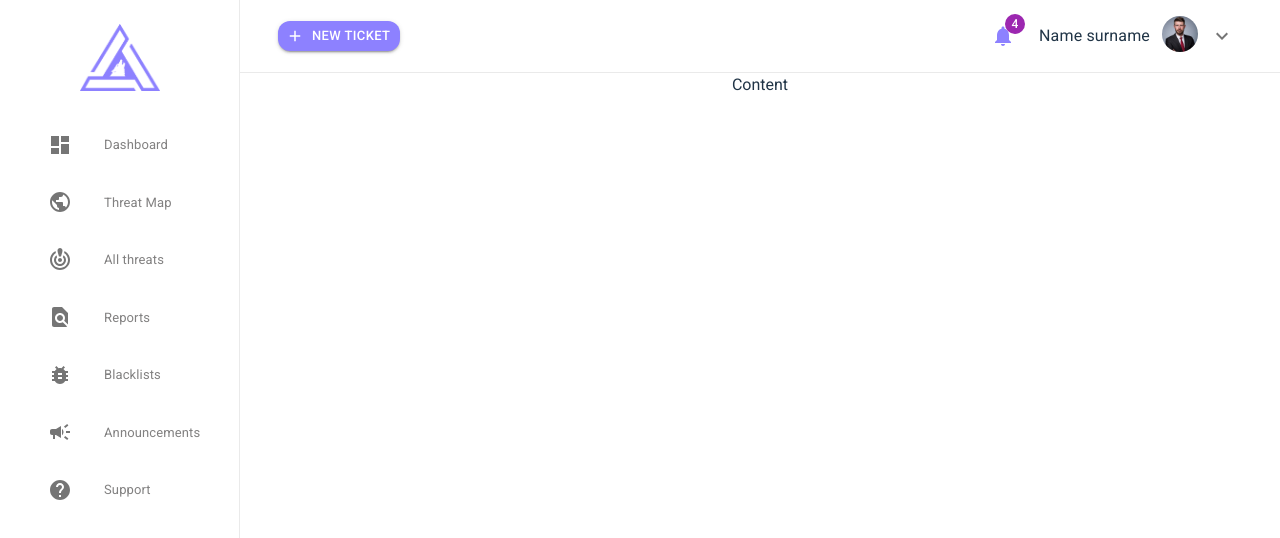
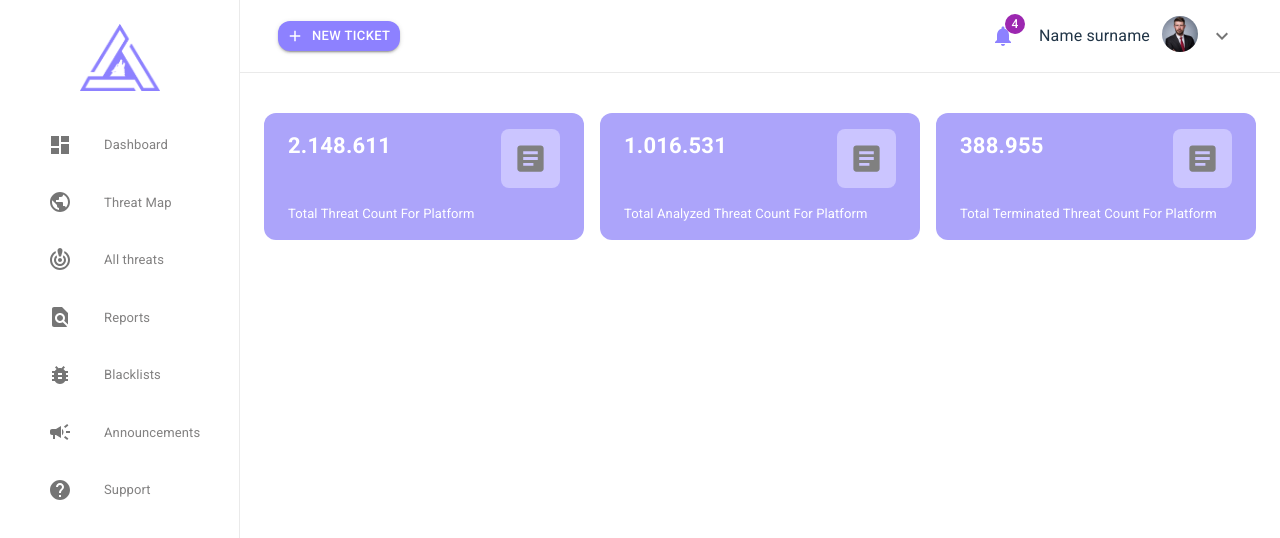
Before and after one commit to emirmorgan/mui-dashboard, a React (Vite) app: page / in a window 1280 px wide. Shown: the top 538 px of the page. Built offline with nearby package versions, Linux system fonts and the light colour scheme.

Commit message:
Design: Content / Cards

```diff
--- /dev/null
+++ b/src/components/Content/Card.jsx
@@ -0,0 +1,30 @@
+import Styles from "../../styles.module.sass";
+import { Box, Typography } from "@mui/material";
+import React from "react";
+import { Article } from "@mui/icons-material";
+
+function Card({ count, label }) {
+  return (
+    <Box
+      className={Styles.content_card}
+      display="flex"
+      flexDirection="column"
+      px="24px"
+      gap="16px"
+    >
+      <Box display="flex" justifyContent="space-between">
+        <Typography fontSize="22px" fontWeight="bold">
+          {count}
+        </Typography>
+        <Box className={Styles.content_cardbox}>
+          <Article sx={{ color: "gray" }} fontSize="large" />
+        </Box>
+      </Box>
+      <Box>
+        <Typography fontSize="13px">{label}</Typography>
+      </Box>
+    </Box>
+  );
+}
+
+export default Card;
--- /dev/null
+++ b/src/components/Content/Cards.jsx
@@ -0,0 +1,27 @@
+import { Grid } from "@mui/material";
+import React from "react";
+import Card from "./Card";
+
+function Cards() {
+  return (
+    <Grid container spacing={2} marginTop={3} justifyContent="space-around">
+      <Grid item xs={12} lg={4}>
+        <Card count="2.148.611" label="Total Threat Count For Platform" />
+      </Grid>
+      <Grid item xs={12} lg={4}>
+        <Card
+          count="1.016.531"
+          label="Total Analyzed Threat Count For Platform"
+        />
+      </Grid>
+      <Grid item xs={12} lg={4}>
+        <Card
+          count="388.955"
+          label="Total Terminated Threat Count For Platform"
+        />
+      </Grid>
+    </Grid>
+  );
+}
+
+export default Cards;
--- a/src/components/Content/Content.jsx
+++ b/src/components/Content/Content.jsx
@@ -1,11 +1,10 @@
-import { Container, Box } from "@mui/material";
+import { Container } from "@mui/material";
+import Cards from "./Cards";
 
 function Content() {
   return (
     <Container maxWidth="xl">
-      <Box display="flex" flexDirection="column" alignItems="center">
-        Content
-      </Box>
+      <Cards />
     </Container>
   );
 }
--- a/src/styles.module.sass
+++ b/src/styles.module.sass
@@ -10,3 +10,25 @@ $secondary-color: #ACA4FA
         box-shadow: 0 0 8px $primary-color !important
     span
         font-size: 13px
+
+.content_card
+    color: white
+    background-color: $secondary-color
+    padding: 16px
+    border-radius: 12px
+
+    transition: all 200ms ease-in-out
+    &:hover
+        box-shadow: 0 0 14px $primary-color
+        background-color: $primary-color
+        .content_cardbox
+            svg
+                color: #4d4d4d
+    .content_cardbox
+        display: flex
+        align-items: center
+        background-color: #CBC5FF
+
+        border-radius: 8px
+        padding: 12px
+        transition: all 200ms ease-in-out
```
